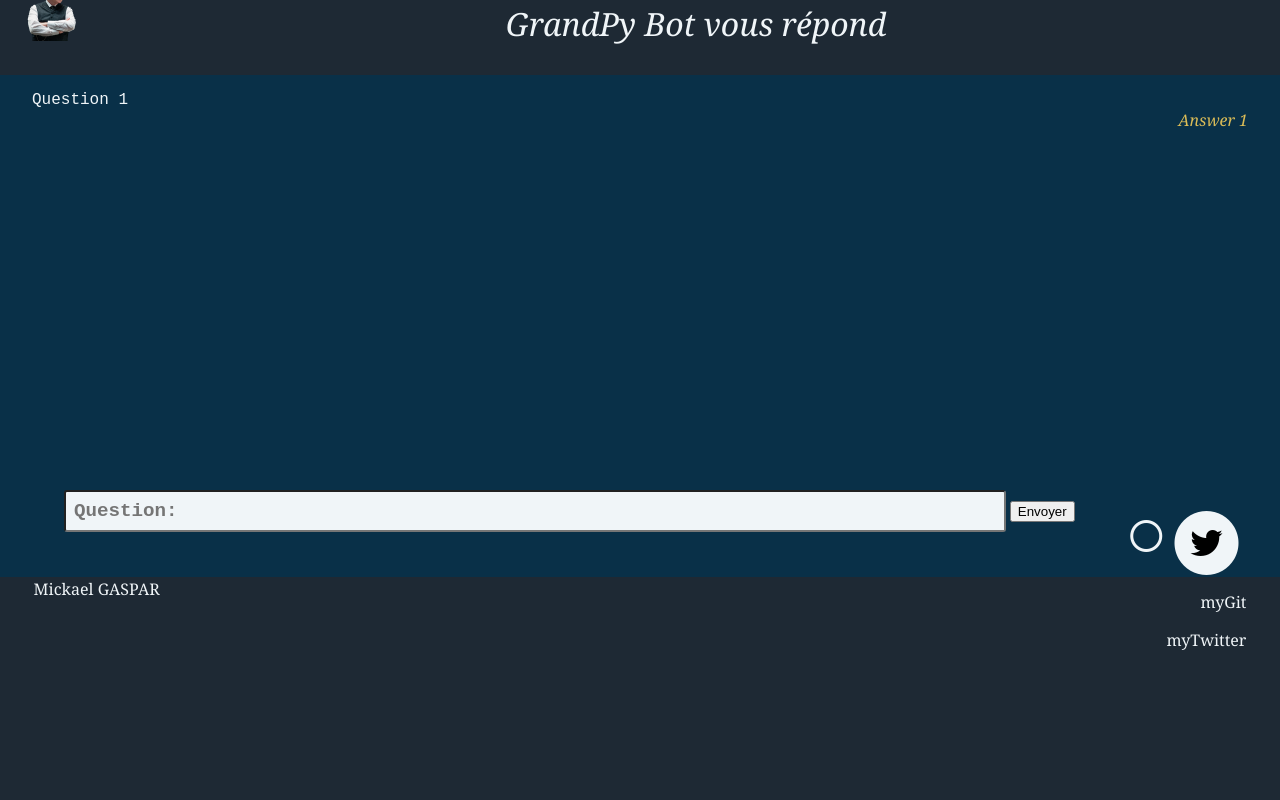
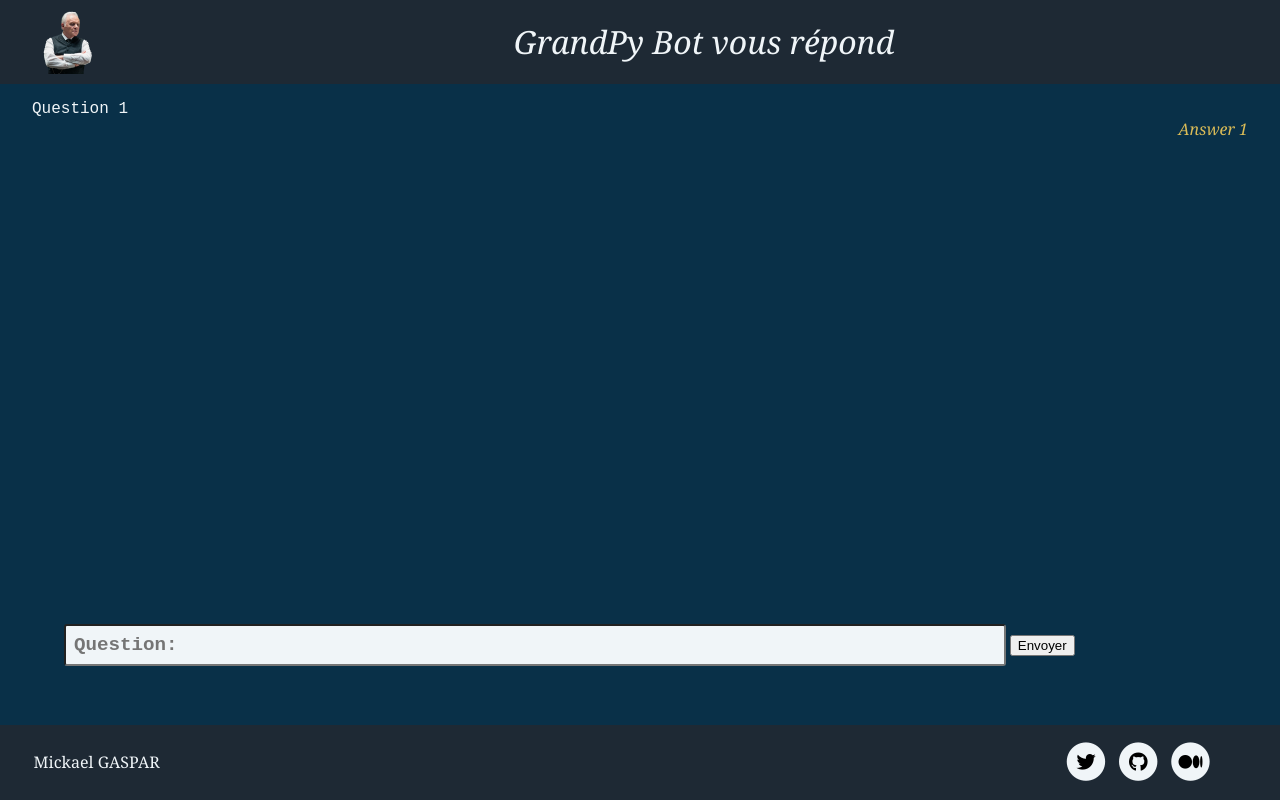
Before and after one commit to migasar/GrandPyBot, a Flask app: page / in a window 1280 px wide. Run offline with Flask 2, Linux system fonts and the light colour scheme; some libraries are stand-ins or nearby versions.

Commit message:
Added social media buttons

```diff
--- a/app/static/style.css
+++ b/app/static/style.css
@@ -1,4 +1,5 @@
-html, body {
+html,
+body {
   background-color: #1e2934;
   color: #f0f5f8;
   font-family: "Georgia", "Courier New", sans-serif;
@@ -13,7 +14,8 @@ html, body {
   flex-direction: column;
   justify-content: space-between;
 }
-body > * {
+
+body>* {
   padding: 0.1rem;
   flex: 1 1 auto;
 }
@@ -22,32 +24,49 @@ body > * {
   height: 10%;
   margin: auto;
   display: flex;
-  flex-flow: row nowrap;
+  flex-flow: row wrap;
   justify-content: space-between;
   align-items: center;
 }
+
 .avatar {
   width: 4rem;
   height: 4rem;
-  margin: 0.5rem 2rem 0rem 1rem;
+  margin: 0.5rem 2rem;
   flex: 0 4 auto;
 }
+
 .catchphrase {
   font-size: 2em;
   font-style: oblique;
   text-align: center;
-  margin: auto;;
+  margin: auto;
   flex: 4 1 auto;
 }
+
 .profile-name {
-  margin-left: 2rem;
+  margin: 1rem 2rem;
   text-align: left;
 }
+
 .profile-links {
-  margin: 2rem;
-  flex-flow: row wrap;
+  margin: 1rem 4rem;
   text-align: right;
 }
+
+.fa-stack {
+  font-size: 1.2em;
+}
+.fa-stack:hover {
+  box-shadow: 1px 2px 1px 2px black;
+}
+i.fas, i.fab {
+  vertical-align: baseline;
+  color: #f0f5f8;
+}
+
+
+
 
 main {
   background-color: #093048;
@@ -67,17 +86,20 @@ main {
   margin: 1rem;
   flex: 2;
 }
+
 .question {
   font-family: "Courier New", serif;
   margin-left: 1rem;
   text-align: left;
 }
+
 .answer {
   color: #dbbc57;
   font-style: oblique;
   margin-right: 1rem;
   text-align: right;
 }
+
 #map {
   height: 40%;
   width: 30%;
@@ -91,6 +113,7 @@ main {
   flex-flow: column nowrap;
   justify-content: center;
 }
+
 .input-user-text {
   width: 80%;
   border-radius: 3px;
@@ -102,6 +125,7 @@ main {
   text-align: justify;
   padding: 0.5rem;
 }
+
 .input-user-text:focus,
 .input-user-text:hover {
   box-shadow: 0px 4px 8px black;
--- a/app/templates/index.html
+++ b/app/templates/index.html
@@ -16,7 +16,9 @@
 <body>
   <header>
     <div class="ribbon">
-      <img class="avatar" src="{{url_for('static', filename='westworld_ford_image_64.png')}}" alt="[Image of Ford]" >
+      <div class="avatar">
+        <img  src="{{url_for('static', filename='westworld_ford_image_64.png')}}" alt="[Image of Ford]" />
+      </div>
       <div class="catchphrase">GrandPy Bot vous répond</div>
     </div>
   </header>
@@ -39,13 +41,18 @@
     <div class="ribbon">
       <div class="profile-name">Mickael  GASPAR</div>
       <div class="profile-links">
-        <i class="far fa-circle fa-2x"></i>
-        <span class="fa-stack fa-2x">
+        <a class="fa-stack" href="https://twitter.com/migatsar">
           <i class="fas fa-circle fa-stack-2x"></i>
           <i class="fab fa-twitter fa-stack-1x fa-inverse" style="color:black"></i>
-        </span>
-        <p>myGit</p>
-        <p>myTwitter</p>
+        </a>
+        <a class="fa-stack" href="https://github.com/migasar">
+          <i class="fas fa-circle fa-stack-2x"></i>
+          <i class="fab fa-github fa-stack-1x fa-inverse" style="color:black"></i>
+        </a>
+        <a class="fa-stack" href="https://medium.com/@Migasar">
+          <i class="fas fa-circle fa-stack-2x"></i>
+          <i class="fab fa-medium fa-stack-1x fa-inverse" style="color:black"></i>
+        </a>
       </div>
     </div>
   </footer>
```
